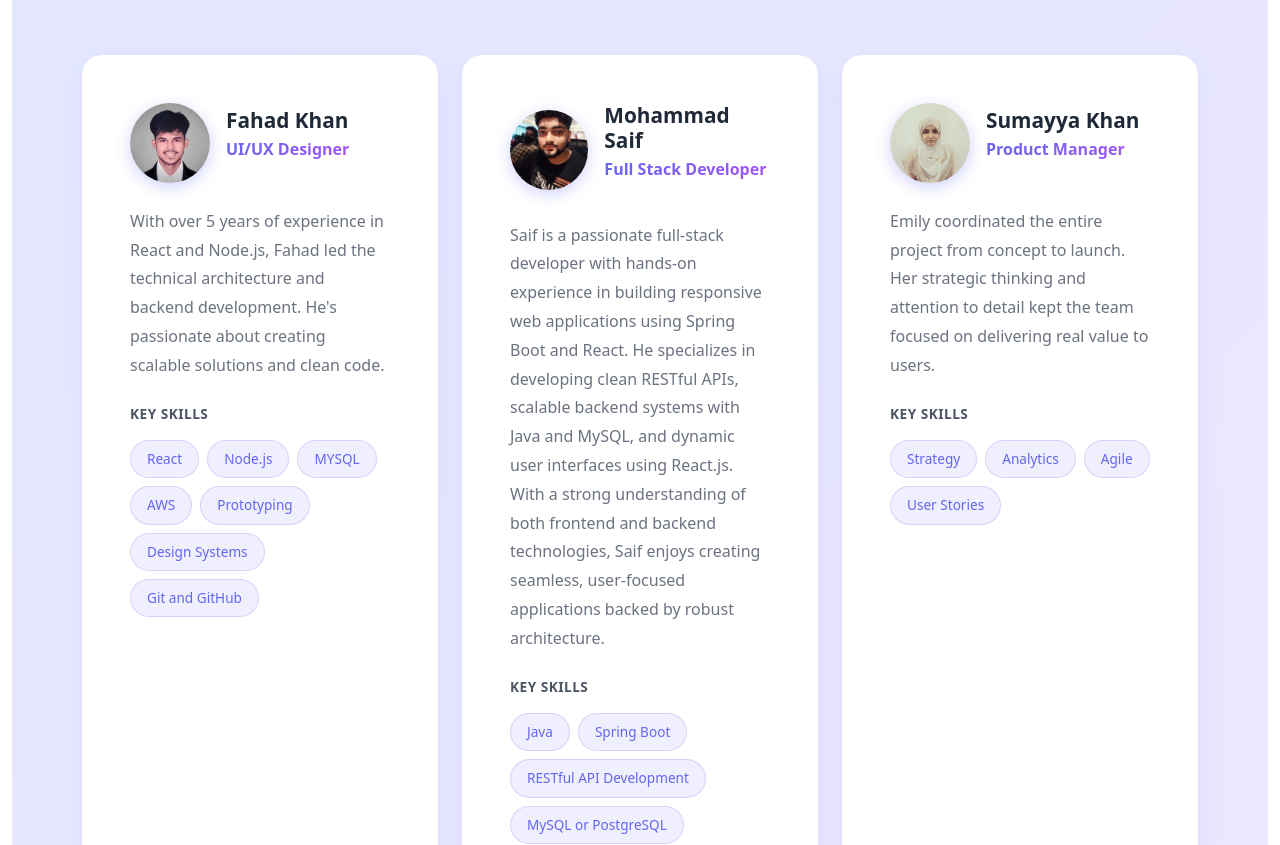
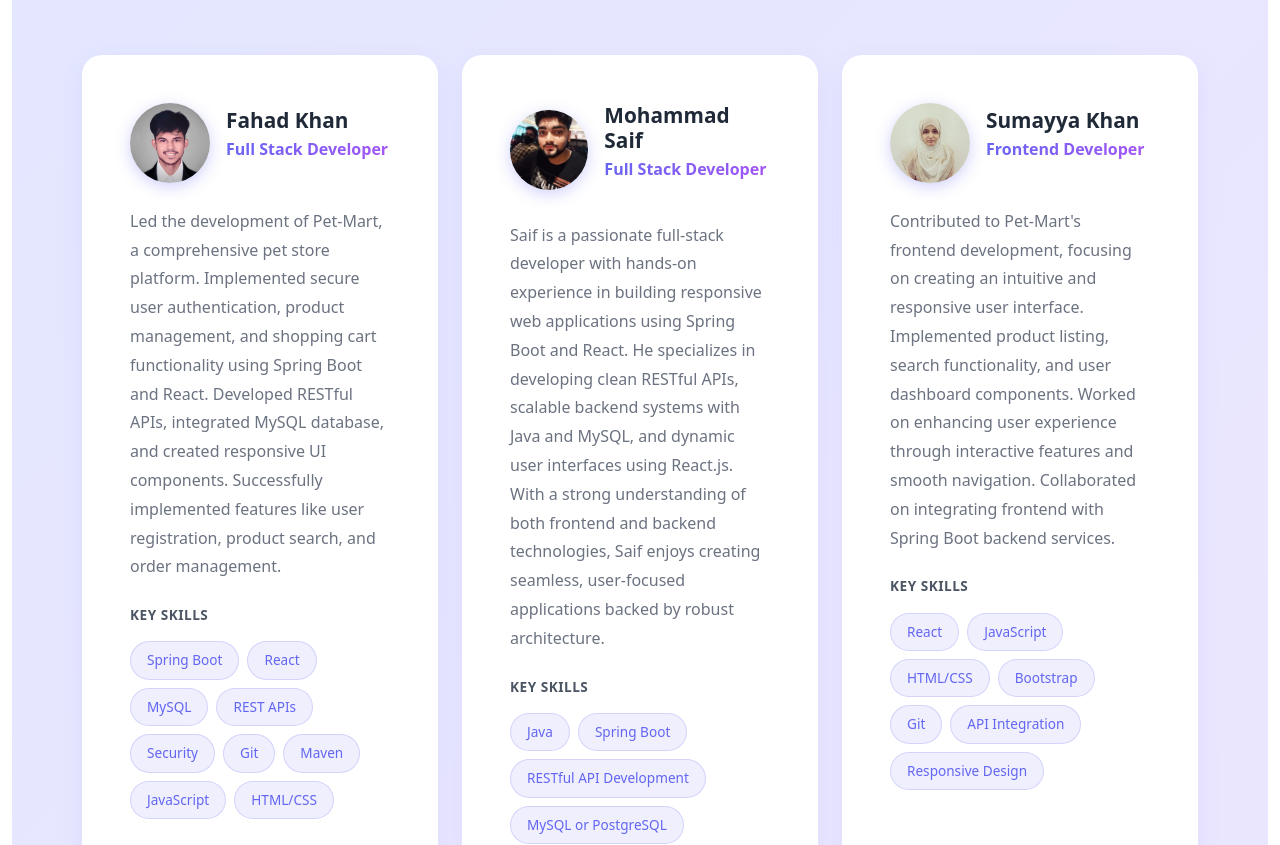
Before and after one commit to Fahad87667/Pet-Mart, a React (Vite) app in the folder frontend/: page /about in a window 1280 px wide. Shown: the part 1020-1865 px from the top of the page. Built offline with nearby package versions, Linux system fonts and the light colour scheme; no server answers.

Commit message:
changed About page

```diff
--- a/frontend/src/pages/About.jsx
+++ b/frontend/src/pages/About.jsx
@@ -6,27 +6,54 @@ function About() {
   const teamMembers = [
     {
       name: "Fahad Khan",
-      role: "UI/UX Designer",
-      bio: "With over 5 years of experience in React and Node.js, Fahad led the technical architecture and backend development. He's passionate about creating scalable solutions and clean code.",
-      skills: ["React", "Node.js", "MYSQL", "AWS", "Prototyping", "Design Systems", "Git and GitHub"],
-      icon: "🎨",
-      image: "./public/images/fahad.jpg"
+      role: "Full Stack Developer",
+      bio: "Led the development of Pet-Mart, a comprehensive pet store platform. Implemented secure user authentication, product management, and shopping cart functionality using Spring Boot and React. Developed RESTful APIs, integrated MySQL database, and created responsive UI components. Successfully implemented features like user registration, product search, and order management.",
+      skills: [
+        "Spring Boot",
+        "React",
+        "MySQL",
+        "REST APIs",
+        "Security",
+        "Git",
+        "Maven",
+        "JavaScript",
+        "HTML/CSS",
+      ],
+      icon: "💻",
+      image: "./public/images/fahad.jpg",
     },
     {
       name: "Mohammad Saif",
       role: "Full Stack Developer",
       bio: "Saif is a passionate full-stack developer with hands-on experience in building responsive web applications using Spring Boot and React. He specializes in developing clean RESTful APIs, scalable backend systems with Java and MySQL, and dynamic user interfaces using React.js. With a strong understanding of both frontend and backend technologies, Saif enjoys creating seamless, user-focused applications backed by robust architecture.",
-      skills: ["Java", "Spring Boot", "RESTful API Development", "MySQL or PostgreSQL", "React.js", "JavaScript (ES6+)", "HTML5 & CSS3", "Git and GitHub"],
+      skills: [
+        "Java",
+        "Spring Boot",
+        "RESTful API Development",
+        "MySQL or PostgreSQL",
+        "React.js",
+        "JavaScript (ES6+)",
+        "HTML5 & CSS3",
+        "Git and GitHub",
+      ],
       icon: "💻",
-      image: "./public/images/saif.jpg"
+      image: "./public/images/saif.jpg",
     },
     {
       name: "Sumayya Khan",
-      role: "Product Manager",
-      bio: "Emily coordinated the entire project from concept to launch. Her strategic thinking and attention to detail kept the team focused on delivering real value to users.",
-      skills: ["Strategy", "Analytics", "Agile", "User Stories"],
-      icon: "⚡",
-      image: "./public/images/sumayya.jpg"
+      role: "Frontend Developer",
+      bio: "Contributed to Pet-Mart's frontend development, focusing on creating an intuitive and responsive user interface. Implemented product listing, search functionality, and user dashboard components. Worked on enhancing user experience through interactive features and smooth navigation. Collaborated on integrating frontend with Spring Boot backend services.",
+      skills: [
+        "React",
+        "JavaScript",
+        "HTML/CSS",
+        "Bootstrap",
+        "Git",
+        "API Integration",
+        "Responsive Design",
+      ],
+      icon: "👩‍💻",
+      image: "./public/images/sumayya.jpg",
     },
   ];
 
@@ -232,7 +259,11 @@ function About() {
                   <Card.Body>
                     <div className="d-flex align-items-center mb-4">
                       <div style={styles.memberIcon}>
-                        <img src={member.image} alt={member.name} style={styles.memberImage} />
+                        <img
+                          src={member.image}
+                          alt={member.name}
+                          style={styles.memberImage}
+                        />
                       </div>
                       <div>
                         <h3 style={styles.memberName}>{member.name}</h3>
@@ -353,13 +384,11 @@ function About() {
             style={styles.ctaButton}
             onMouseEnter={(e) => {
               e.target.style.transform = "translateY(-2px)";
-              e.target.style.boxShadow =
-                "0 8px 25px rgba(99, 102, 241, 0.4)";
+              e.target.style.boxShadow = "0 8px 25px rgba(99, 102, 241, 0.4)";
             }}
             onMouseLeave={(e) => {
               e.target.style.transform = "translateY(0)";
-              e.target.style.boxShadow =
-                "0 6px 20px rgba(99, 102, 241, 0.3)";
+              e.target.style.boxShadow = "0 6px 20px rgba(99, 102, 241, 0.3)";
             }}
             onClick={() => navigate("/contact")}
           >
```
